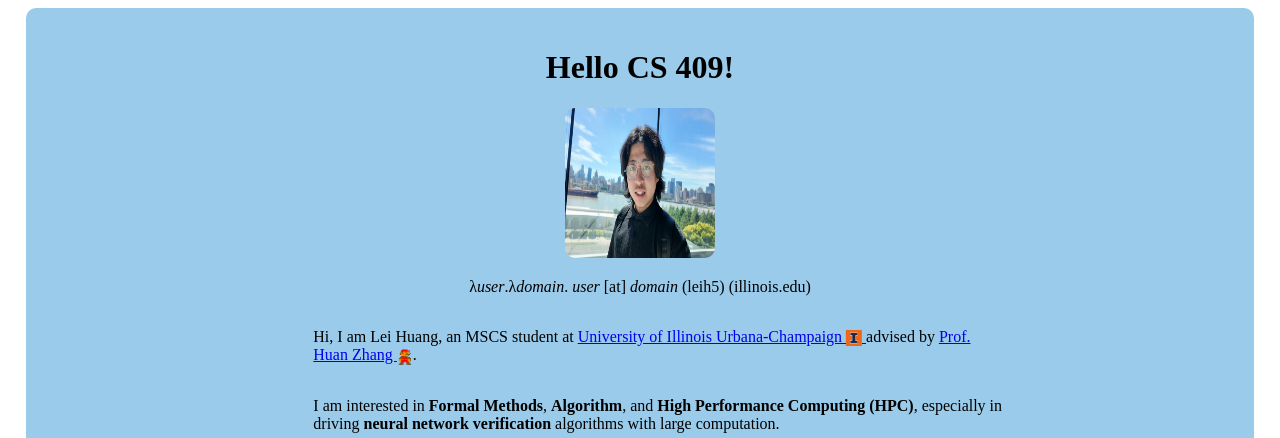
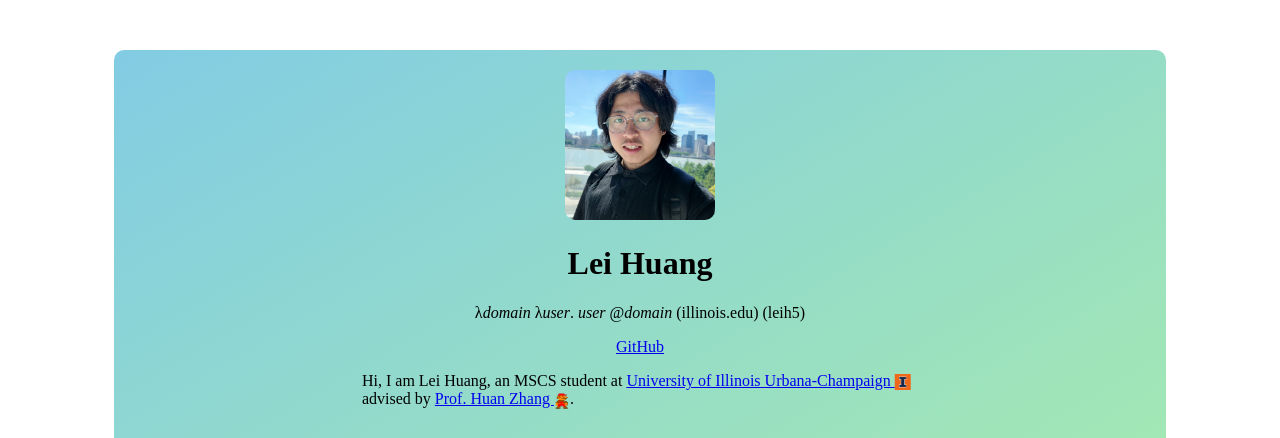
Before and after one commit to Winlere/mp0, a website built with webpack: page src/index.html in a window 1280 px wide. Shown: the top 438 px of the page. Built offline with nearby package versions, Linux system fonts and the light colour scheme; files whose address does not match are found by name.

Commit message:
feat: align with course desc

```diff
--- a/src/css/main.css
+++ b/src/css/main.css
@@ -17,11 +17,16 @@
   display: block;
   margin-left: auto;
   margin-right: auto;
+  margin-top: 50px;
   text-align: center;
-  width: 94%;
-  background-color: #9acbea;
+  width: 80%;
+  /* nw to se */
+  background: linear-gradient(to bottom right, rgb(130, 204, 228), rgb(169, 237, 169));
   padding: 20px;
   border-radius: 10px;
+  /* padding top and bottom */
+  padding-top: 20px;
+  padding-bottom: 20px;
 }
 
 .bio {
--- a/src/index.html
+++ b/src/index.html
@@ -9,16 +9,17 @@
 
   <body>
     <div class="container">
-      <h1>Hello CS 409!</h1>
+
       <div class="profile-bio-container">
         <img
           class="profile-image"
-          src="assets/me_map.jpg"
+          src="assets/me_map_square.jpg"
         />
+        <h1>Lei Huang</h1>
         <p class="email">
-          λ<em>user</em>.λ<em>domain</em>. <em>user</em> [at]
-          <em>domain</em> (leih5) (illinois.edu)
+          λ<em>domain</em> λ<em>user</em>. <em>user </em>@<em>domain</em> (illinois.edu) (leih5)
         </p>
+        <a href="https://github.com/Winlere"> GitHub</a>
 
         <p class="bio">
           Hi, I am Lei Huang, an MSCS student at
```
Also changed, not shown: src/assets/me_map_square.jpg (added).
